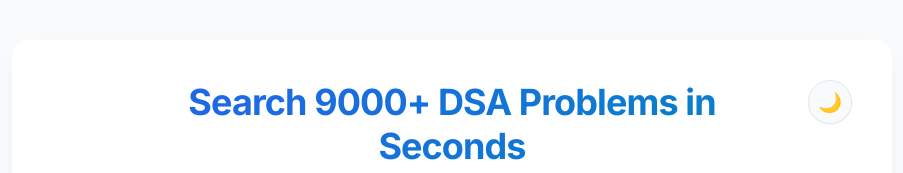
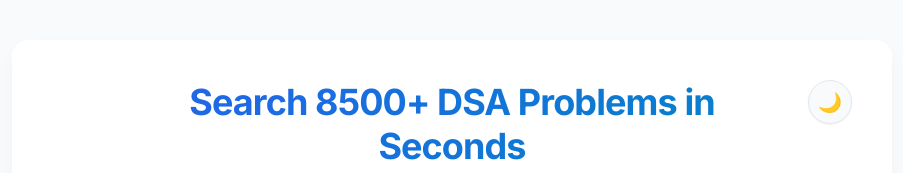
Before and after one commit to sujeeth-kumar/dsa-search-engine, a website: page index.html in a window 1280 px wide. Shown: the top 173 px of the page, without its empty margins (188-1091 px from the left). Drawn offline with Linux system fonts and the light colour scheme.

Commit message:
Enhance frontend UI

```diff
--- a/index.html
+++ b/index.html
@@ -16,7 +16,7 @@
 
       <div class="header-row">
         <div class="brand-spacer"></div>
-        <h1>Search 9000+ DSA Problems in Seconds</h1>
+        <h1>Search 8500+ DSA Problems in Seconds</h1>
         <button id="theme-toggle" class="theme-toggle" aria-label="Toggle Theme">🌙</button>
       </div>
 
```
